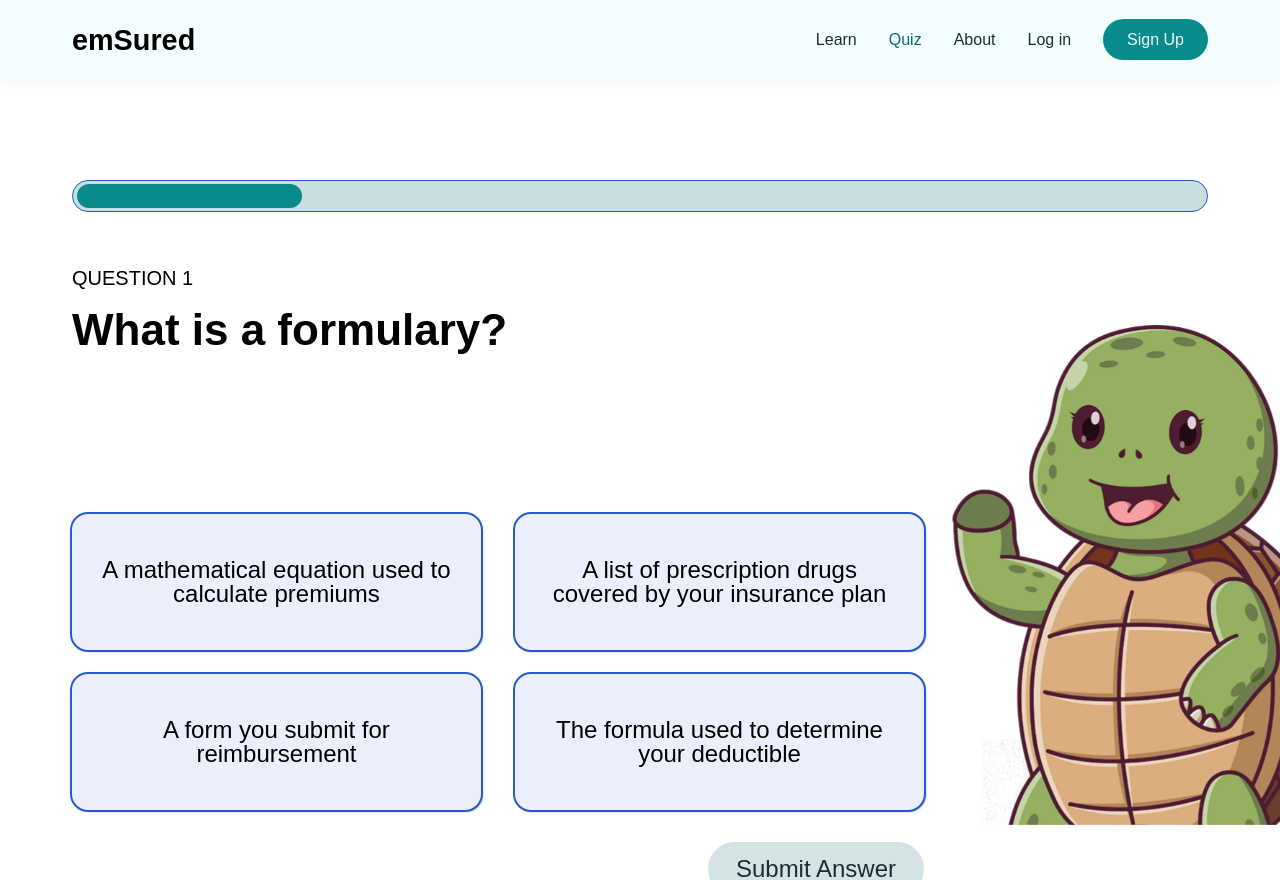
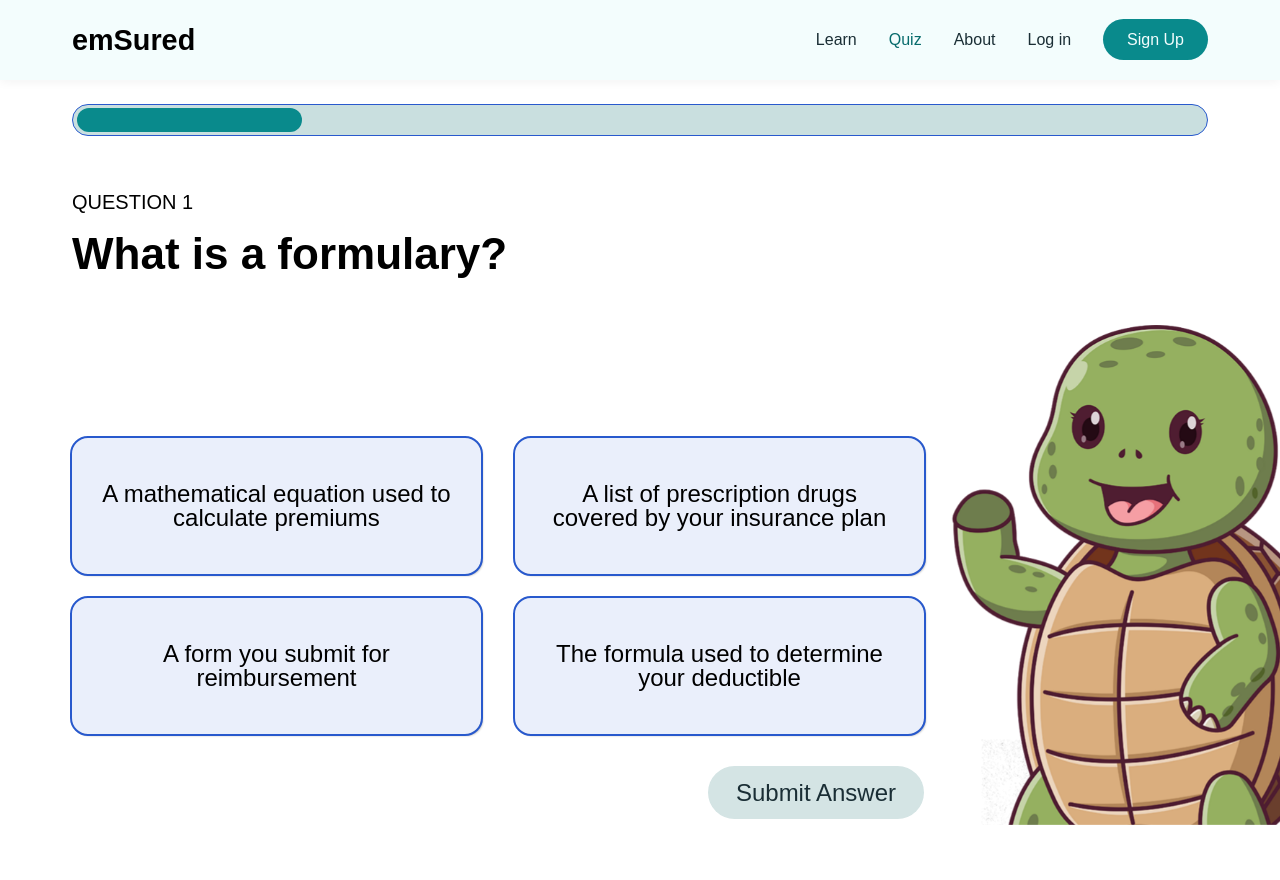
Before and after one commit to UW-INFO442-SP25/emSure-CTRLFreaks, a React (Vite) app in the folder emSure/: page /quiz in a window 1280 px wide. Built offline with nearby package versions, Linux system fonts and the light colour scheme; no server answers; a web font is replaced by a local one.

Commit message:
fixed margin padding

```diff
--- a/emSure/src/index.css
+++ b/emSure/src/index.css
@@ -556,7 +556,7 @@ p {
 
     margin-left: auto;
     margin-right: auto;
-    margin-top: 100px;
+    margin-top: 24px;
 
     position: relative;
     z-index: 2;
@@ -856,7 +856,7 @@ p {
 
 /* Quiz Results Page - BEGINNING */
 .results-body {
-    margin: 65px auto;
+    margin: 0 auto 64px auto;
     display: flex;
     width: 100%;
     flex-direction: column;
```
